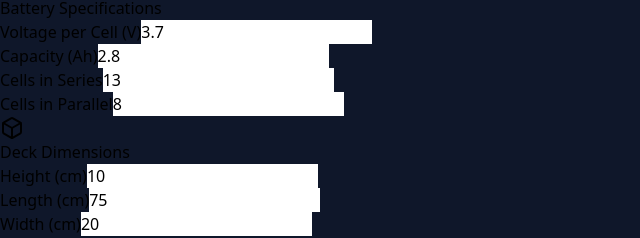
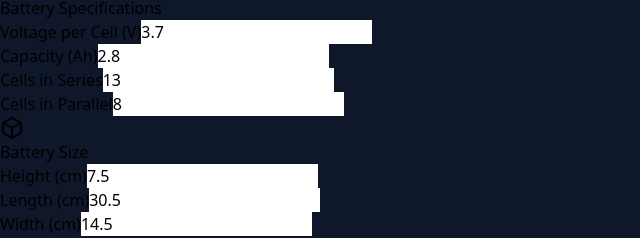
Before and after one commit to DimBertolami/e-mobility-fix_shop, a React (Vite) app: page / in a window 1280 px wide. Shown: the part 124-362 px from the top of the page, without its empty margins (0-640 px from the left). Built offline with nearby package versions, Linux system fonts and the light colour scheme.

Commit message:
Updated battery_pack_calculator.tsx

```diff
--- a/src/pages/battery_pack_calculator.tsx
+++ b/src/pages/battery_pack_calculator.tsx
@@ -24,9 +24,9 @@ export default function BatteryPackCalculator() {
     ah: 2.8,
     series: 13,
     parallel: 8,
-    height: 10,
-    length: 75,
-    width: 20
+    height: 7.5,
+    length: 30.5,
+    width: 14.5
   });
 
   const [results, setResults] = useState<ResultState | null>(null);
@@ -126,7 +126,7 @@ export default function BatteryPackCalculator() {
               <div>
                 <h2 className="text-2xl font-bold text-white mb-4 flex items-center gap-2">
                   <Box className="w-6 h-6 text-blue-400" />
-                  Deck Dimensions
+                  Battery Size
                 </h2>
                 <div className="grid grid-cols-3 gap-4">
                   <div>
```
